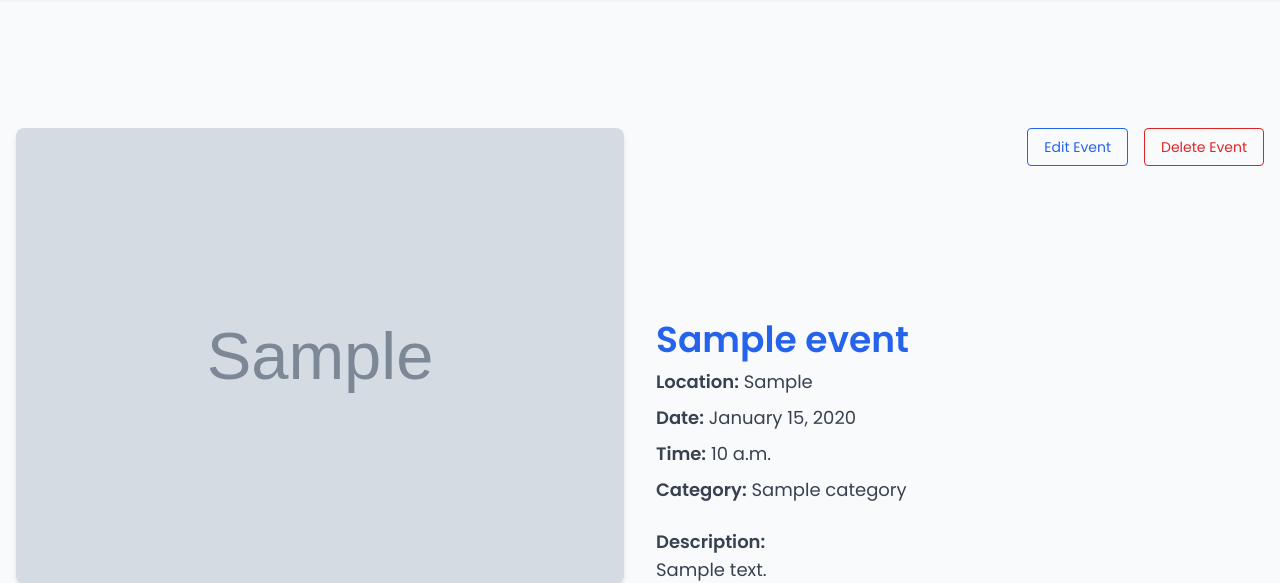
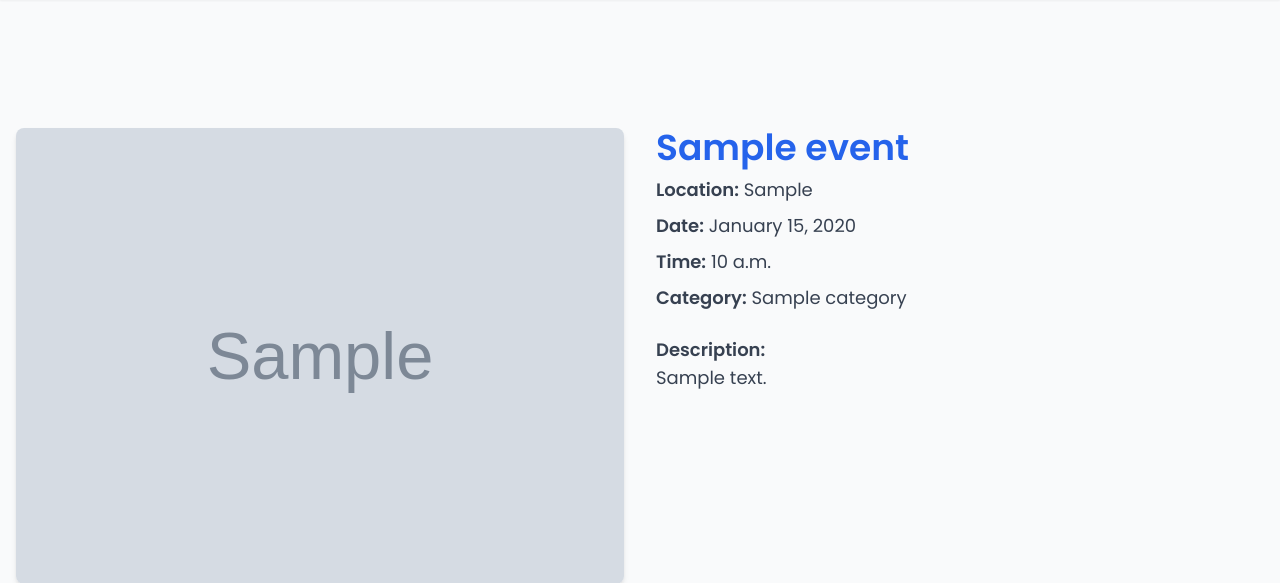
Before and after one commit to sajjadhossanshimanto/festivo-event-managent-system, a Django app: page /events/1/ in a window 1280 px wide. Shown: the part 64-647 px from the top of the page. Run offline with Django 5.2, Linux system fonts and the light colour scheme; tables that the repository leaves empty hold one stand-in row (values such as "Sample post"); grey boxes marked "Sample" are stand-in pictures; some libraries are stand-ins or nearby versions.

Commit message:
event edit permission restricted

```diff
--- a/events/templates/events/event_detail.html
+++ b/events/templates/events/event_detail.html
@@ -14,6 +14,7 @@
 
             <!-- Right Side: Event Info + Action Buttons -->
             <div class="flex flex-col justify-between space-y-6">
+                    {% if edit_right %}
                     <!-- Action Buttons -->
                     <div class="flex justify-end space-x-4">
                         <a href="{% url 'event_update' event.id %}"
@@ -25,6 +26,8 @@
                             Delete Event
                         </a>
                     </div>
+                    {% endif %}
+
 
 
                 <!-- Event Info -->
--- a/events/views.py
+++ b/events/views.py
@@ -7,6 +7,7 @@ from django.db.models import Q
 
 from events.models import Event, Category
 from events.forms import EventForm, CategoryForm
+from users.views import is_admin, is_manager
 
 
 # :: events related functions ::
@@ -64,7 +65,8 @@ def event_list(request):
 
 def event_detail(request, id):
     event = Event.objects.get(id=id)
-    return render(request, 'events/event_detail.html', {'event': event})
+    edit_right = is_admin(request.user) or is_manager(request.user)
+    return render(request, 'events/event_detail.html', {'event': event, 'edit_right': edit_right})
 
 def event_create(request):
     if request.method == 'POST':
```
Lines whose indentation alone changed are shown as unchanged.
